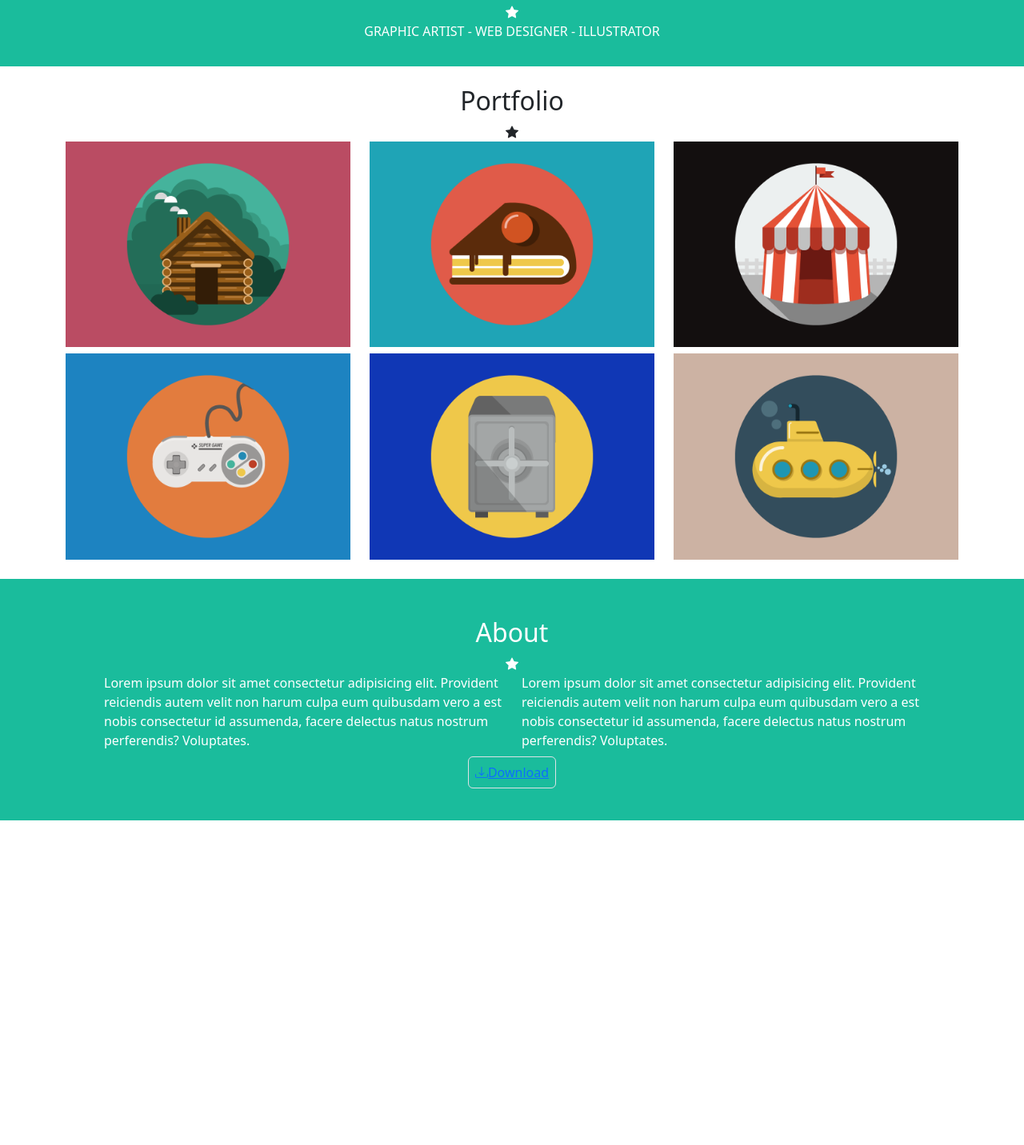
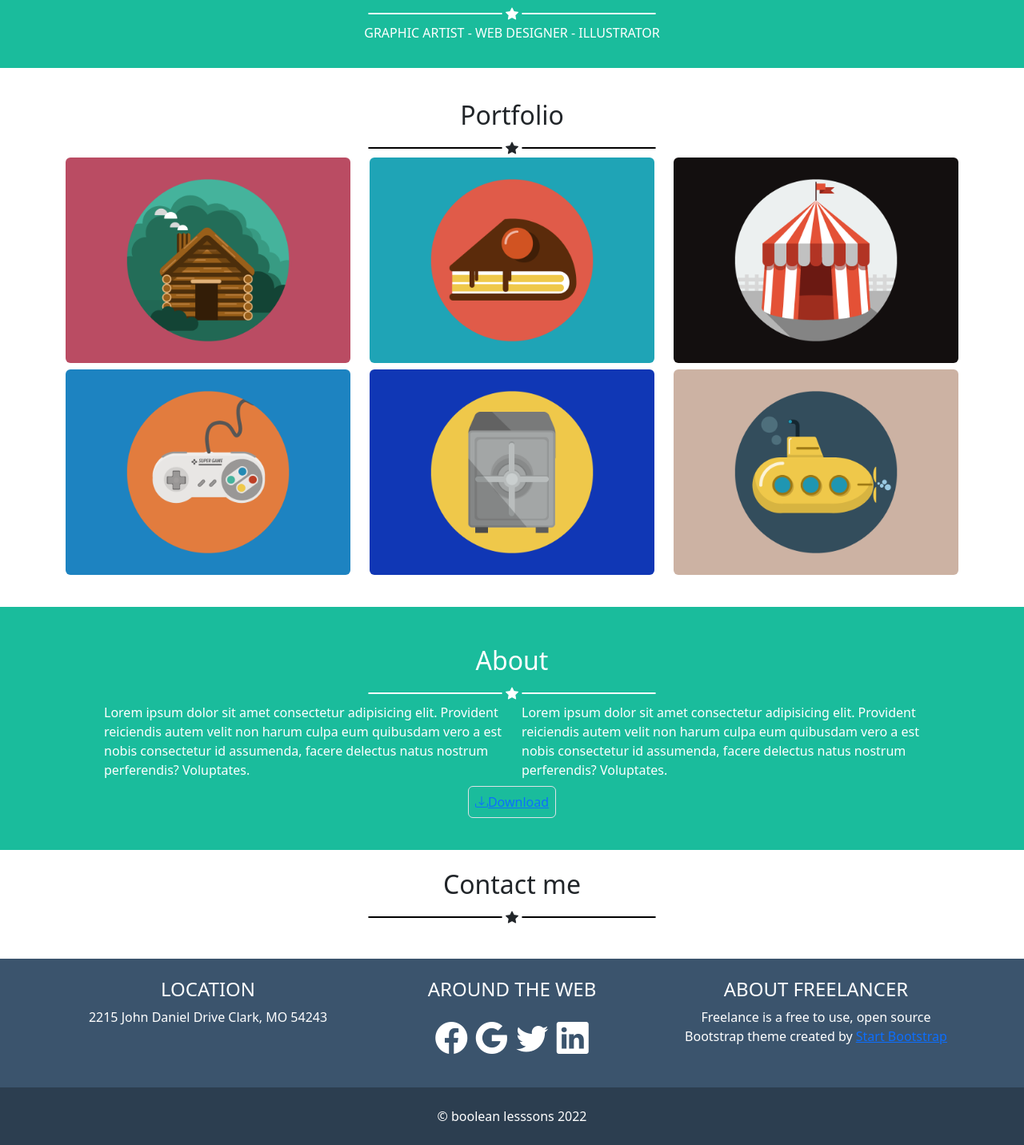
Before and after one commit to AlessandroVola/html-css-bootstrap-freelancer, a plain HTML site: page index.html in a window 1280 px wide. Shown: the part 509-1941 px from the top of the page at 80% size. Before the commit the page ends 1535 px from the top, so only its background shows below. Drawn offline with nearby package versions, Linux system fonts and the light colour scheme.

Commit message:
changes on bootstrap

```diff
--- a/index.html
+++ b/index.html
@@ -17,26 +17,49 @@
 
 <body>
     <!-- header -->
-    <header class="ac-bg-dark py-2">
-        <div class="container-lg d-flex justify-content-between ">
+    <header class="av-bg-dark py-2">
+        <div class="container-lg d-flex justify-content-between">
             <h1>Start Bootstrap</h1>
-            <a class="border rounded" href=""><i class="bi bi-list"></i></a>
+            <nav class="navbar navbar-expand-lg">
+                <a class="navbar-brand text-white" href="#"></a>
+                <button class="navbar-toggler" type="button" data-toggle="collapse" data-target="#navbarNav"
+                    aria-controls="navbarNav" aria-expanded="false" aria-label="Toggle navigation">
+                    <span class="navbar-toggler-icon"></span>
+                </button>
+                <div class="collapse navbar-collapse" id="navbarNav">
+                    <ul class="navbar-nav">
+                        <li class="nav-item">
+                            <a class="nav-link text-white text-uppercase" href="#">Portfolio</a>
+                        </li>
+                        <li class="nav-item">
+                            <a class="nav-link text-white text-uppercase" href="#">About</a>
+                        </li>
+                        <li class="nav-item">
+                            <a class="nav-link text-white text-uppercase" href="#">Contact</a>
+                        </li>
+                    </ul>
+                </div>
+            </nav>
         </div>
     </header>
     <!-- main -->
     <main>
         <!-- start bootstrap -->
-        <section class="ac-bg-green py-3">
+        <section class="av-bg-green py-3">
             <div class="container-md text-center">
                 <div class="row">
-                    <div class="col-4 mx-auto">
+                    <div class="col-6 col-lg-4 mx-auto">
                         <img src="img/avatar.svg" class="img-fluid" alt="image example" />
                     </div>
                     <div class="col-12">
                         <h2>Start Bootstrap</h2>
                     </div>
                     <div class="col-12">
-                        <i class="bi bi-star-fill"></i>
+                        <div class="av-star">
+                            <div class="av-star-wing align-middle"></div>
+                            <i class="bi bi-star-fill align-middle"></i>
+                            <div class="av-star-wing align-middle"></div>
+                        </div>
                     </div>
                     <p class="col-12">GRAPHIC ARTIST - WEB DESIGNER - ILLUSTRATOR</p>
                 </div>
@@ -44,49 +67,55 @@
         </section>
         <!-- portfolio -->
         <section class="py-4">
-            <div class="container-md text-center">
+            <div class="container-md text-center py-3">
                 <div class="row">
                     <div class="col-12">
                         <h2>Portfolio</h2>
                     </div>
                     <div class="col-12">
-                        <i class="bi bi-star-fill"></i>
+                        <div class="av-star">
+                            <div class="av-star-wing align-middle black-border"></div>
+                            <i class="bi bi-star-fill align-middle"></i>
+                            <div class="av-star-wing align-middle black-border"></div>
+                        </div>
                     </div>
                 </div>
                 <!-- portfolio container -->
                 <div id="portfolio-container">
                     <div class="row gy-2">
                         <div class="col-12 col-lg-6 col-xl-4">
-                            <img src="img/cabin.png" class="img-fluid" alt="my work" />
+                            <img src="img/cabin.png" class="img-fluid rounded" alt="my work" />
                         </div>
                         <div class="col-12 col-lg-6 col-xl-4">
-                            <img src="img/cake.png" class="img-fluid" alt="my work" />
+                            <img src="img/cake.png" class="img-fluid rounded" alt="my work" />
                         </div>
                         <div class="col-12 col-lg-6 col-xl-4">
-                            <img src="img/circus.png" class="img-fluid" alt="my work" />
+                            <img src="img/circus.png" class="img-fluid rounded" alt="my work" />
                         </div>
                         <div class="col-12 col-lg-6 col-xl-4">
-                            <img src="img/game.png" class="img-fluid" alt="my work" />
+                            <img src="img/game.png" class="img-fluid rounded" alt="my work" />
                         </div>
                         <div class="col-12 col-lg-6 col-xl-4">
-                            <img src="img/safe.png" class="img-fluid" alt="my work" />
+                            <img src="img/safe.png" class="img-fluid rounded" alt="my work" />
                         </div>
                         <div class="col-12 col-lg-6 col-xl-4">
-                            <img src="img/submarine.png" class="img-fluid" alt="my work" />
+                            <img src="img/submarine.png" class="img-fluid rounded" alt="my work" />
                         </div>
                     </div>
                 </div>
             </div>
         </section>
         <!-- about -->
-        <section class="ac-bg-green py-5">
+        <section class="av-bg-green py-5">
             <div class="container-sm">
                 <div class="row text-center">
                     <div class="col-12">
                         <h2>About</h2>
                     </div>
                     <div class="col-12">
-                        <i class="bi bi-star-fill"></i>
+                        <div class="av-star-wing align-middle"></div>
+                        <i class="bi bi-star-fill align-middle"></i>
+                        <div class="av-star-wing align-middle"></div>
                     </div>
                 </div>
                 <div class="row px-5">
@@ -110,13 +139,69 @@
                 </div>
             </div>
         </section>
-        <!-- contact me -->
-        <section>
+        <!-- contact me(form) -->
+        <section id="form">
+            <div class="container-lg py-4">
+                <div class="row text-center">
+                    <div class="col-12">
+                        <h2>Contact me</h2>
+                    </div>
+                    <div class="col-12">
+                        <div class="av-star ">
+                            <div class="av-star-wing align-middle black-border"></div>
+                            <i class="bi bi-star-fill align-middle"></i>
+                            <div class="av-star-wing align-middle black-border"></div>
+                        </div>
+                    </div>
+                    <div class="col-6">
+                        <form class="d-flex flex-column" action="">
+                            <div class="mb-3">
 
+                            </div>
+
+                        </form>
+                    </div>
+                </div>
+            </div>
         </section>
     </main>
     <!-- footer -->
     <footer>
+        <div id="footer-contracts py-3" class="av-bg-light-dark py-4">
+            <div class="container-sm text-center">
+                <div class="row justify-content-center">
+                    <div class="col-12 col-lg-4">
+                        <h4 class="text-uppercase">Location</h4>
+                        <p>2215 John Daniel Drive Clark, MO 54243</p>
+                    </div>
+                    <div class="col-12 col-lg-4">
+                        <h4 class="text-uppercase">Around the web</h4>
+                        <div class="social-icons fs-1 py-2 rounded">
+                            <i class="bi bi-facebook"></i>
+                            <i class="bi bi-google"></i>
+                            <i class="bi bi-twitter"></i>
+                            <i class="bi bi-linkedin"></i>
+                        </div>
+                    </div>
+                    <div class="col-10 col-lg-4">
+                        <h4 class="text-uppercase">About Freelancer</h4>
+                        <p>Freelance is a free to use, open source Bootstrap theme created by <a href="">Start
+                                Bootstrap</a>
+                        </p>
+                    </div>
+                </div>
+            </div>
+        </div>
+        <div id="copyright" class="av-bg-dark py-4">
+            <div class="container-fluid text-center">
+                <div class="row">
+                    <div class="col-12">
+                        &copy; boolean lesssons 2022
+                    </div>
+                </div>
+
+            </div>
+        </div>
 
     </footer>
 </body>
--- a/style.css
+++ b/style.css
@@ -3,15 +3,30 @@
 
 /* utilities */
 
-.ac-bg-green {
+.av-bg-green {
     background-color: #1abc9c;
     color: #fff
 }
 
-.ac-bg-dark {
+.av-bg-dark {
     background-color: #2c3e50;
     color: #fff
 }
 
+.av-bg-light-dark {
+    background-color: #3b546d;
+    color: #fff;
+}
 
 /* content */
+.av-star-wing {
+    display: inline-block;
+    height: 2px;
+    width: 15%;
+    border: 1px solid white;
+    border-radius: 4px;
+}
+
+.black-border {
+    border: 1px solid black;
+}
```
